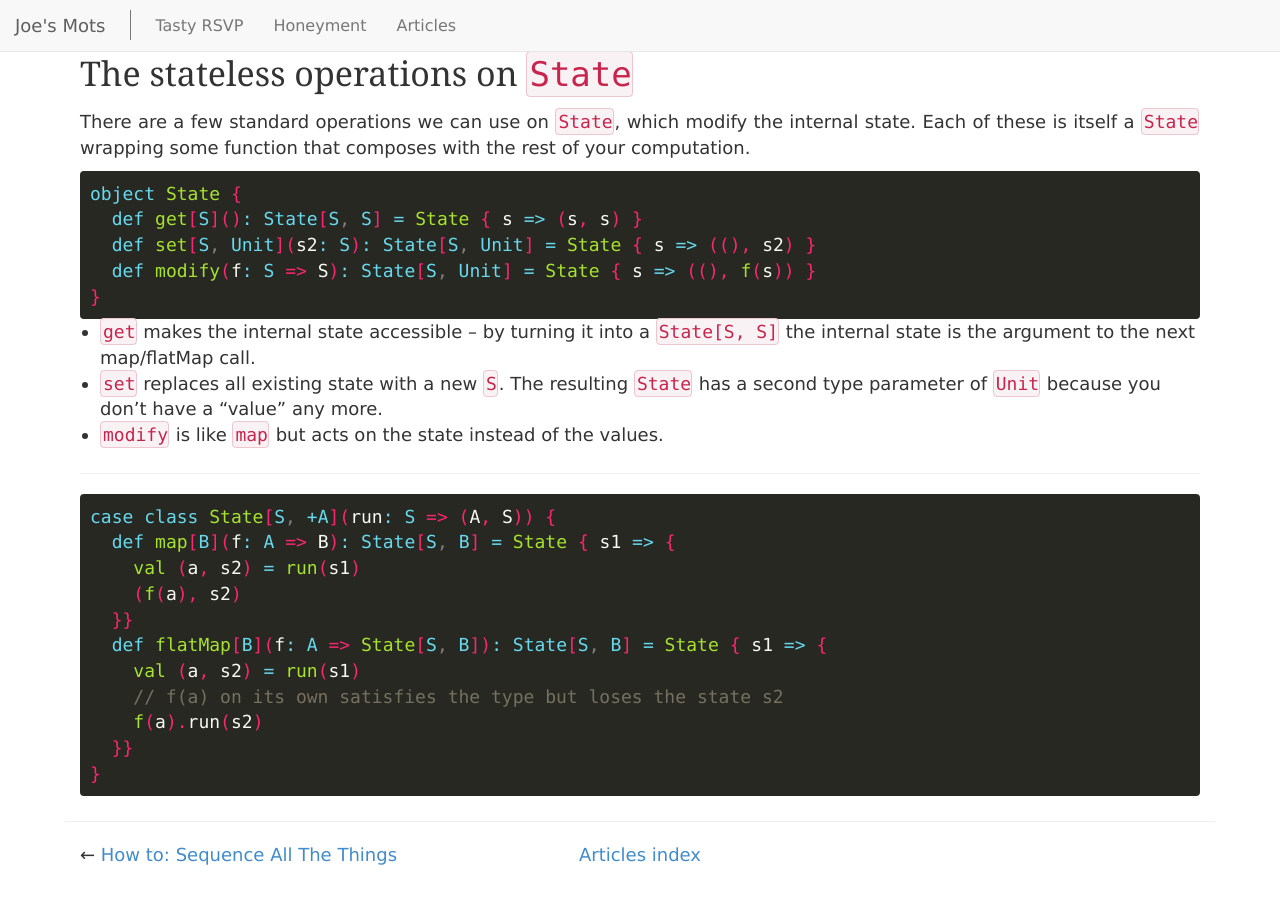
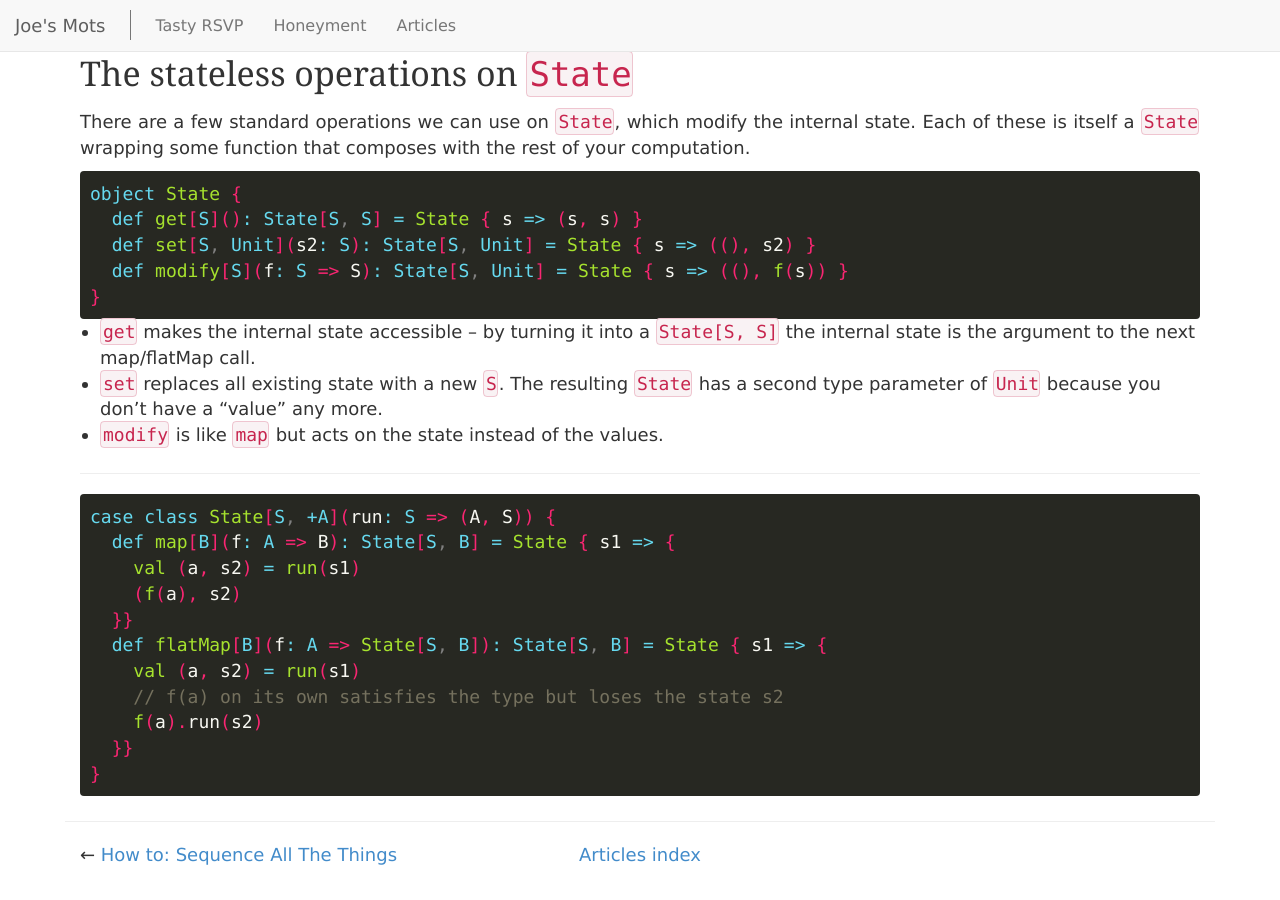
Before and after one commit to joekearney/joekearney.github.io, a Jekyll site: the page built from _posts/software/2015-12-14-learning-about-state-monad.md, in a window 1280 px wide and 900 px high, scrolled down 2297 px. Built offline with Jekyll 4.4.1, drawn with Linux system fonts in a browser that asks for light colours; some web fonts are replaced.

Commit message:
add missing type param

```diff
--- a/_posts/software/2015-12-14-learning-about-state-monad.md
+++ b/_posts/software/2015-12-14-learning-about-state-monad.md
@@ -92,7 +92,7 @@ There are a few standard operations we can use on `State`, which modify the inte
 object State {
   def get[S](): State[S, S] = State { s => (s, s) }
   def set[S, Unit](s2: S): State[S, Unit] = State { s => ((), s2) }
-  def modify(f: S => S): State[S, Unit] = State { s => ((), f(s)) }
+  def modify[S](f: S => S): State[S, Unit] = State { s => ((), f(s)) }
 }
 {% endhighlight %}
 
```
